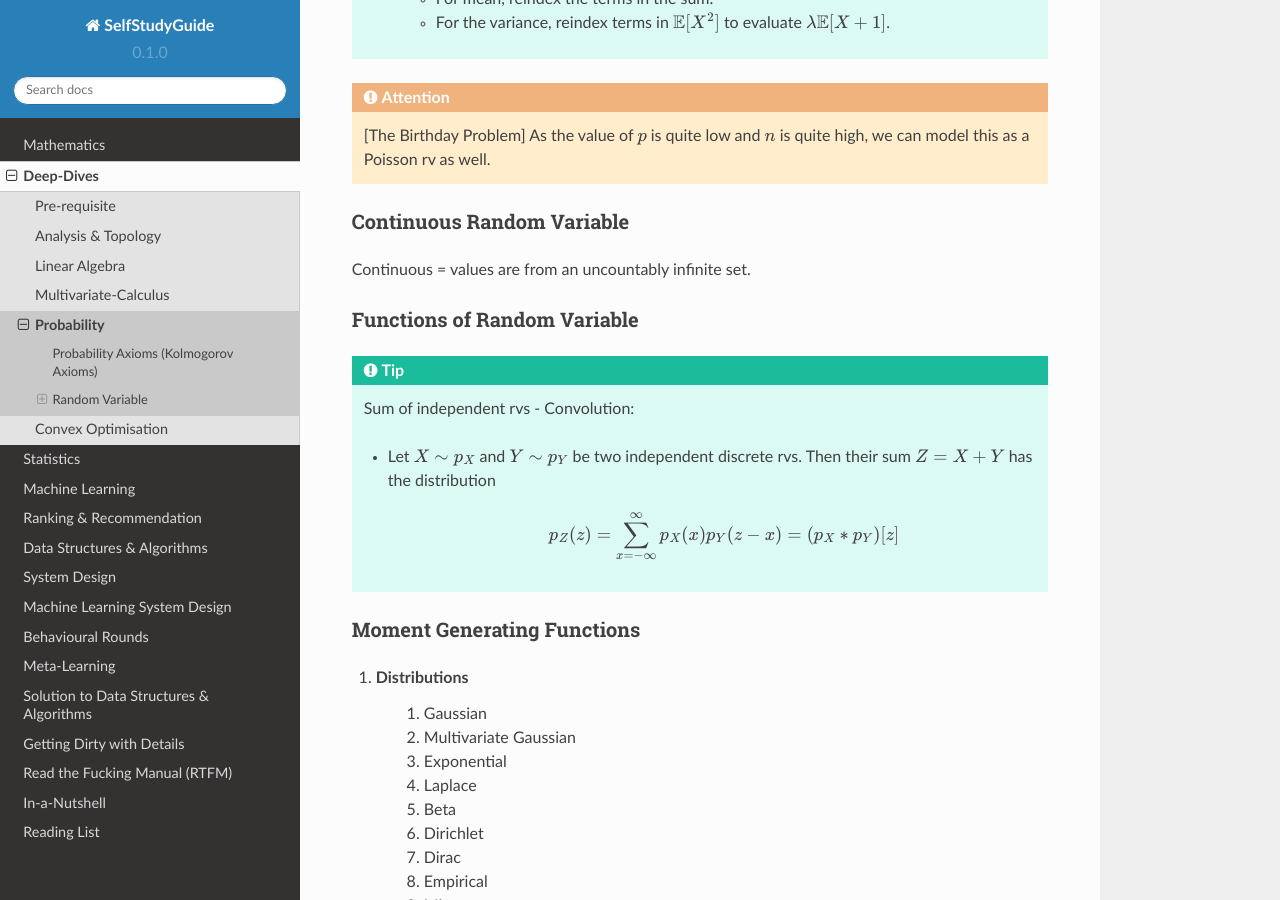
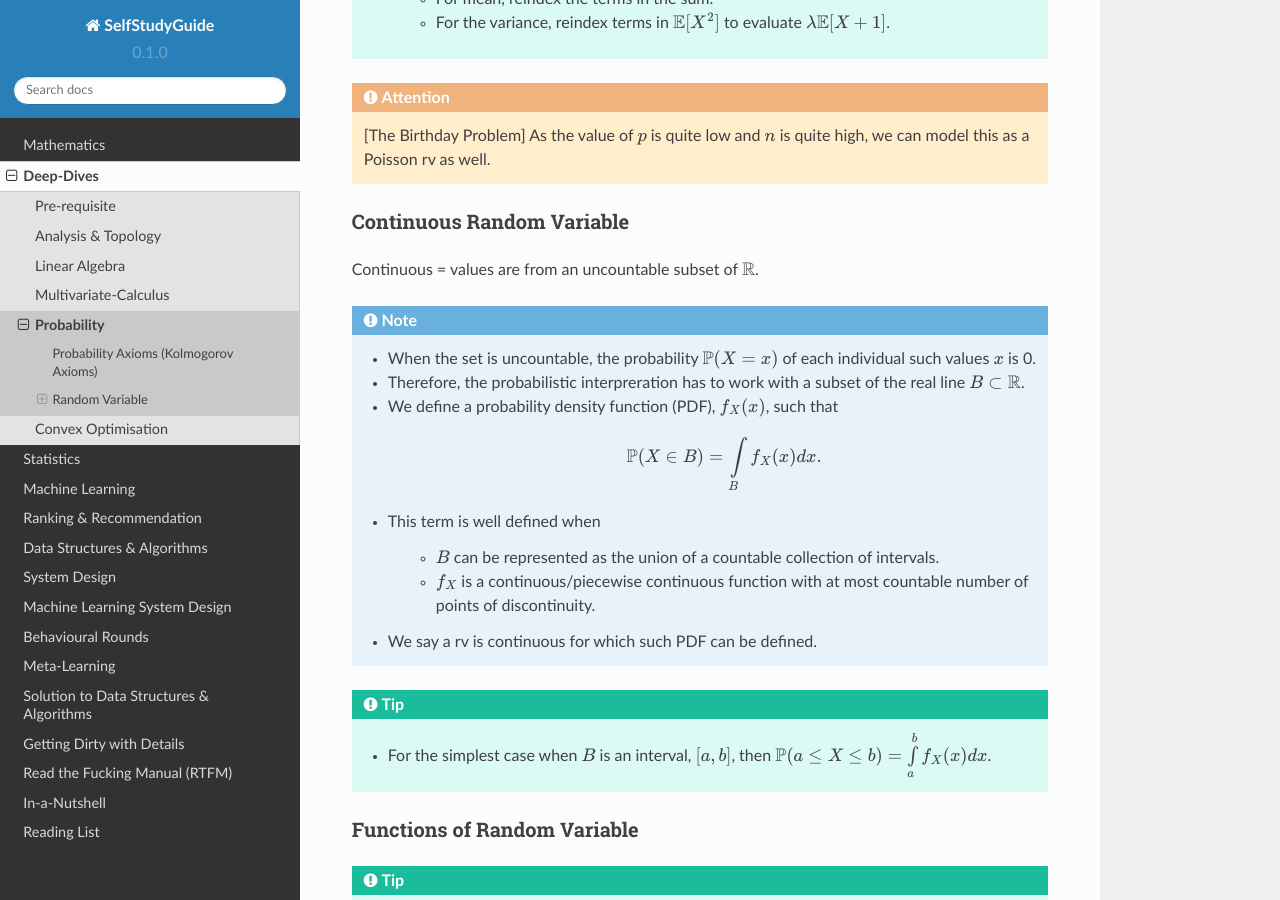
Before and after one commit to uselesstechjunks/leetcode, a Sphinx documentation site: the page built from docs/source/math/prob.rst, in a window 1280 px wide and 900 px high, scrolled down 10651 px. Built offline with Sphinx 7.4.7 and the Read the Docs theme 2.0.0, drawn with Linux system fonts in a browser that asks for light colours; some of the changed text lies outside the part shown.

Commit message:
Update prob.rst

```diff
--- a/docs/source/math/prob.rst
+++ b/docs/source/math/prob.rst
@@ -33,7 +33,7 @@ Random variables (rvs) are real-valued functions of the outcome of an experiment
 Discrete Random Variable
 ====================================
 
-Discrete = values are from a finite/countably infinite set.
+Discrete = values are from a finite/countably infinite subset of :math:`\mathbb{R}`.
 
 .. note::
 	For a discrete rv, :math:`X`:
@@ -361,7 +361,22 @@ If a Binomial rv has :math:`n\to\infty` and :math:`p\to 0`, we can approximate i
 Continuous Random Variable
 ======================================================
 
-Continuous = values are from an uncountably infinite set.
+Continuous = values are from an uncountable subset of :math:`\mathbb{R}`.
+
+.. note::
+	* When the set is uncountable, the probability :math:`\mathbb{P}(X=x)` of each individual such values :math:`x` is 0.
+	* Therefore, the probabilistic interpreration has to work with a subset of the real line :math:`B\subset\mathbb{R}`.
+	* We define a probability density function (PDF), :math:`f_X(x)`, such that
+
+		.. math:: \mathbb{P}(X\in B)=\int\limits_{B} f_X(x)dx.
+	* This term is well defined when
+
+		* :math:`B` can be represented as the union of a countable collection of intervals.
+		* :math:`f_X` is a continuous/piecewise continuous function with at most countable number of points of discontinuity.
+	* We say a rv is continuous for which such PDF can be defined.
+
+.. tip::
+	* For the simplest case when :math:`B` is an interval, :math:`[a,b]`, then :math:`\mathbb{P}(a\leq X\leq b)=\int\limits_a^b f_X(x)dx`.
 
 Functions of Random Variable
 =============================================
@@ -371,7 +386,6 @@ Functions of Random Variable
 	* Let :math:`X\sim p_X` and :math:`Y\sim p_Y` be two independent discrete rvs. Then their sum :math:`Z=X+Y` has the distribution
 
 		.. math:: p_Z(z)=\sum_{x=-\infty}^\infty p_X(x) p_Y(z-x)=(p_X \ast p_Y)[z]
-
 
 Moment Generating Functions
 =============================================
```
